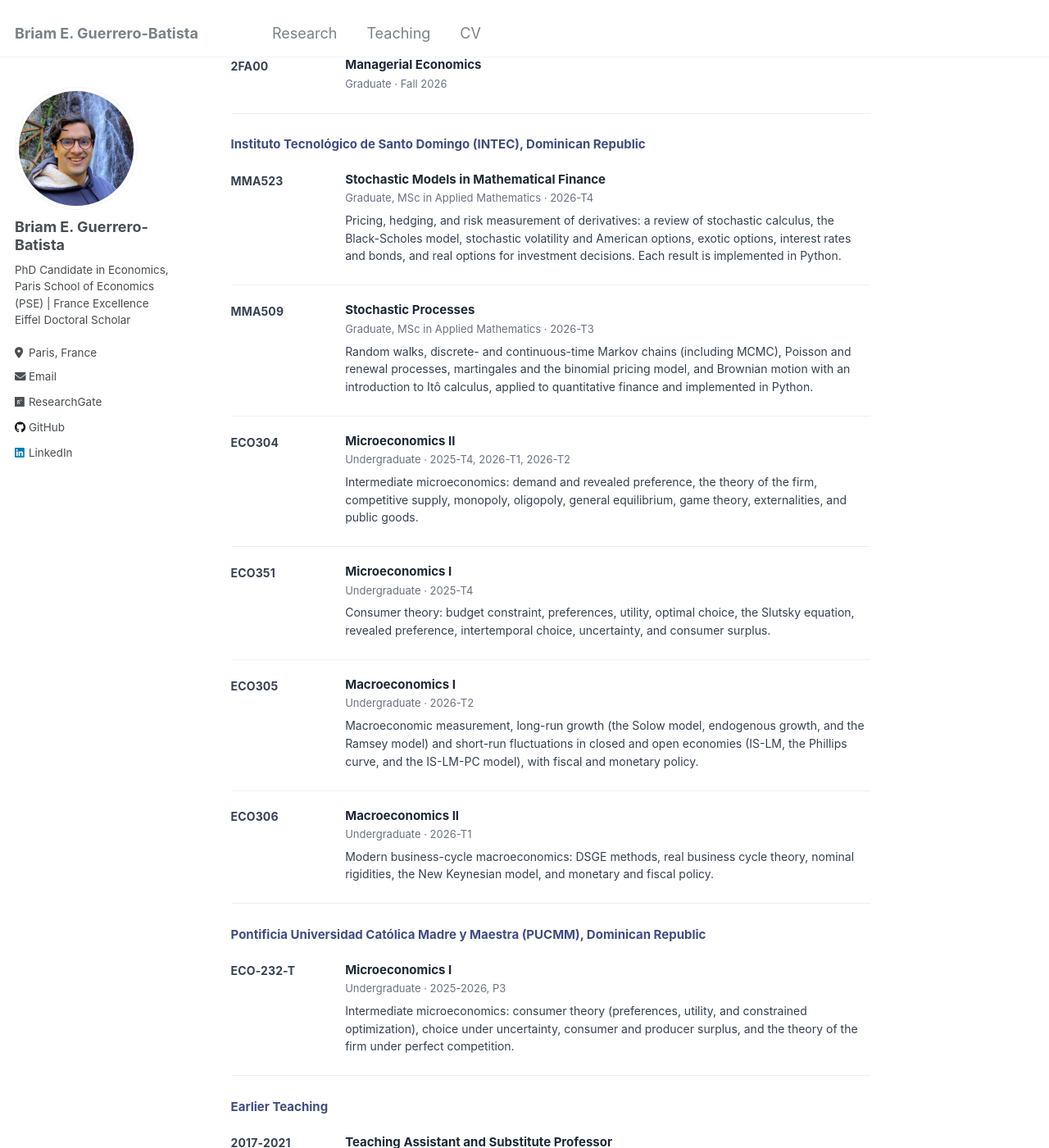
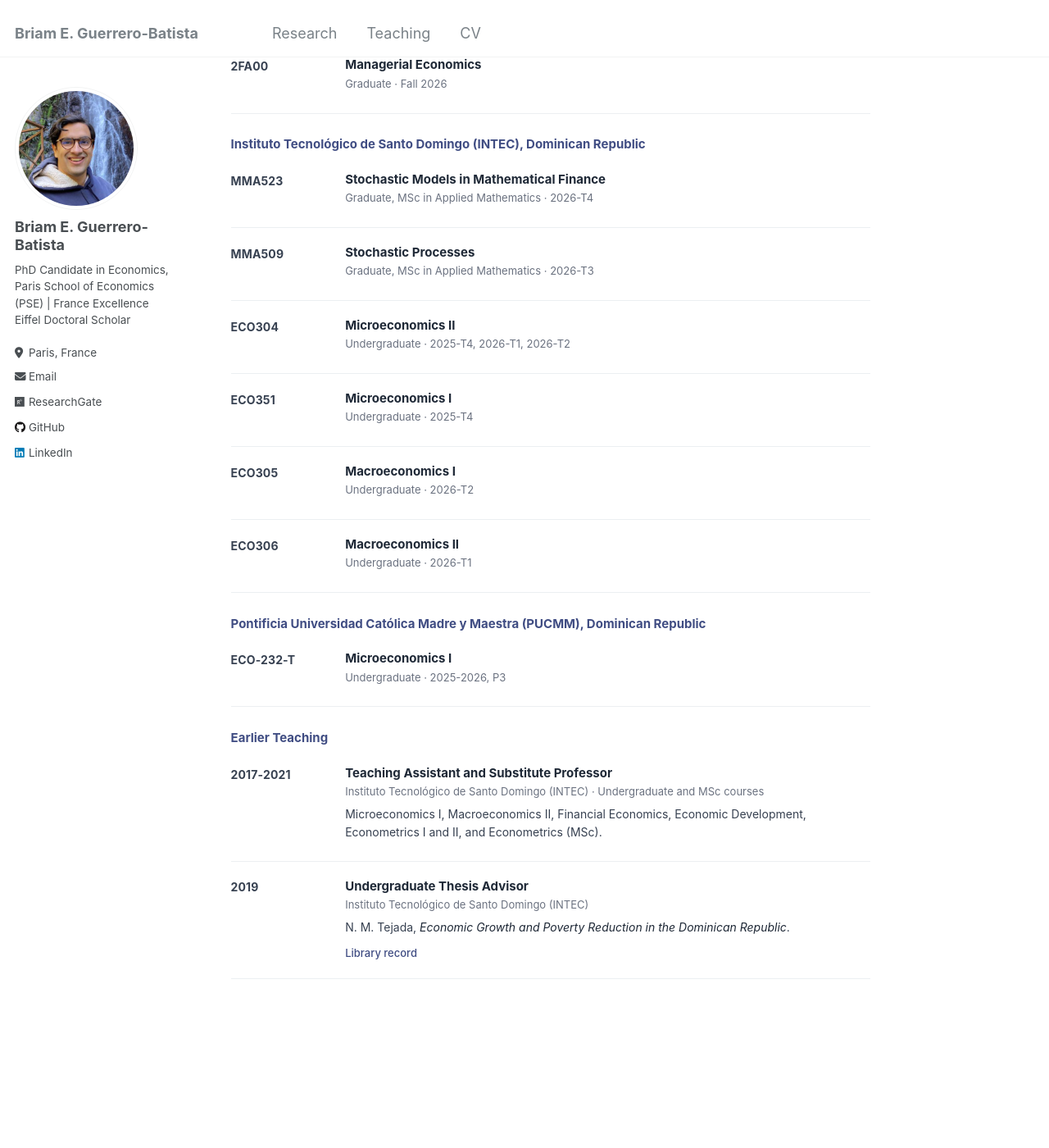
Before and after one commit to briamguerrerob/briamguerrerob.github.io, a Jekyll site: the page built from _pages/teaching.md, in a window 1280 px wide and 1400 px high, scrolled down 224 px. Shown: the whole window at 82% size. Built offline with Jekyll 4.4.1, drawn with Linux system fonts in a browser that asks for light colours.

Commit message:
Remove course descriptions from Teaching page

```diff
--- a/_pages/teaching.md
+++ b/_pages/teaching.md
@@ -34,7 +34,6 @@ author_profile: true
   <div>
     <p class="entry-title">Stochastic Models in Mathematical Finance</p>
     <p class="entry-meta">Graduate, MSc in Applied Mathematics · 2026-T4</p>
-    <p class="entry-desc">Pricing, hedging, and risk measurement of derivatives: a review of stochastic calculus, the Black-Scholes model, stochastic volatility and American options, exotic options, interest rates and bonds, and real options for investment decisions. Each result is implemented in Python.</p>
   </div>
 </div>
 
@@ -43,7 +42,6 @@ author_profile: true
   <div>
     <p class="entry-title">Stochastic Processes</p>
     <p class="entry-meta">Graduate, MSc in Applied Mathematics · 2026-T3</p>
-    <p class="entry-desc">Random walks, discrete- and continuous-time Markov chains (including MCMC), Poisson and renewal processes, martingales and the binomial pricing model, and Brownian motion with an introduction to Itô calculus, applied to quantitative finance and implemented in Python.</p>
   </div>
 </div>
 
@@ -52,7 +50,6 @@ author_profile: true
   <div>
     <p class="entry-title">Microeconomics II</p>
     <p class="entry-meta">Undergraduate · 2025-T4, 2026-T1, 2026-T2</p>
-    <p class="entry-desc">Intermediate microeconomics: demand and revealed preference, the theory of the firm, competitive supply, monopoly, oligopoly, general equilibrium, game theory, externalities, and public goods.</p>
   </div>
 </div>
 
@@ -61,7 +58,6 @@ author_profile: true
   <div>
     <p class="entry-title">Microeconomics I</p>
     <p class="entry-meta">Undergraduate · 2025-T4</p>
-    <p class="entry-desc">Consumer theory: budget constraint, preferences, utility, optimal choice, the Slutsky equation, revealed preference, intertemporal choice, uncertainty, and consumer surplus.</p>
   </div>
 </div>
 
@@ -70,7 +66,6 @@ author_profile: true
   <div>
     <p class="entry-title">Macroeconomics I</p>
     <p class="entry-meta">Undergraduate · 2026-T2</p>
-    <p class="entry-desc">Macroeconomic measurement, long-run growth (the Solow model, endogenous growth, and the Ramsey model) and short-run fluctuations in closed and open economies (IS-LM, the Phillips curve, and the IS-LM-PC model), with fiscal and monetary policy.</p>
   </div>
 </div>
 
@@ -79,7 +74,6 @@ author_profile: true
   <div>
     <p class="entry-title">Macroeconomics II</p>
     <p class="entry-meta">Undergraduate · 2026-T1</p>
-    <p class="entry-desc">Modern business-cycle macroeconomics: DSGE methods, real business cycle theory, nominal rigidities, the New Keynesian model, and monetary and fiscal policy.</p>
   </div>
 </div>
 
@@ -90,7 +84,6 @@ author_profile: true
   <div>
     <p class="entry-title">Microeconomics I</p>
     <p class="entry-meta">Undergraduate · 2025-2026, P3</p>
-    <p class="entry-desc">Intermediate microeconomics: consumer theory (preferences, utility, and constrained optimization), choice under uncertainty, consumer and producer surplus, and the theory of the firm under perfect competition.</p>
   </div>
 </div>
 
```
